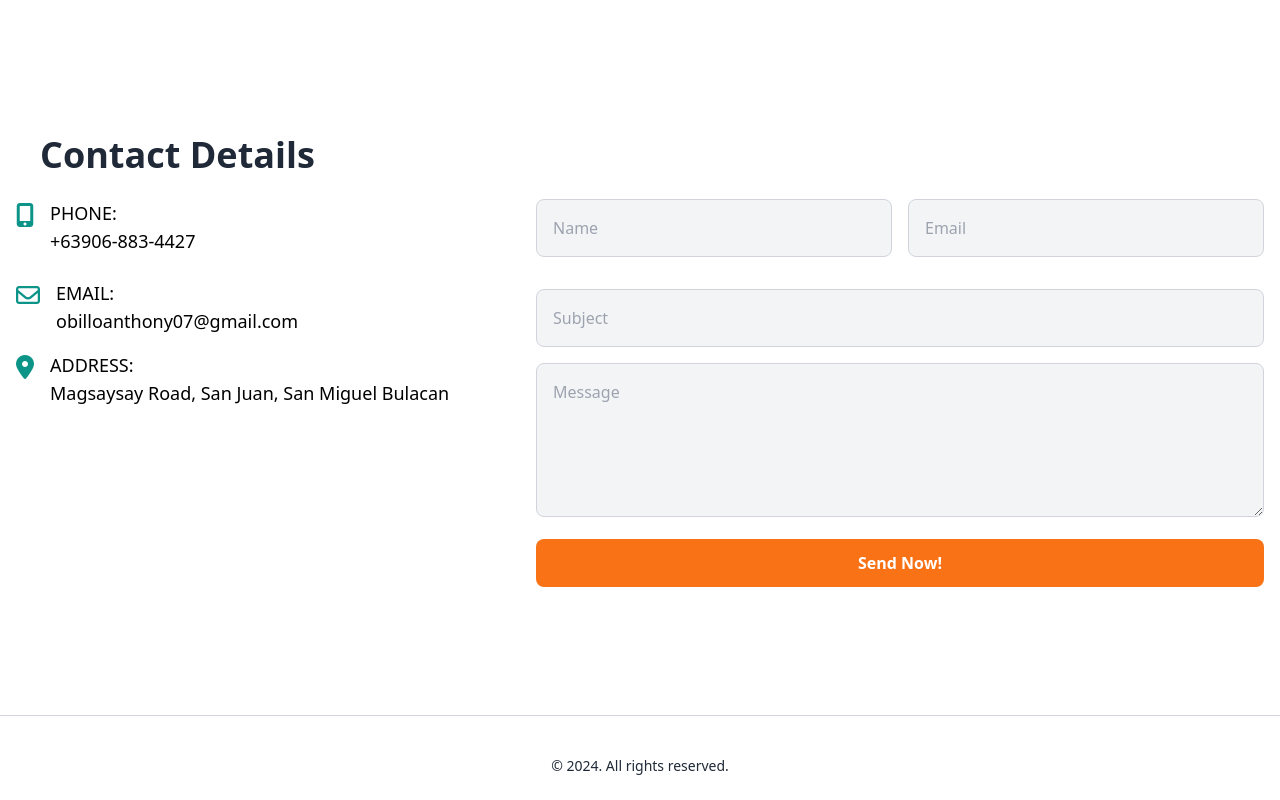
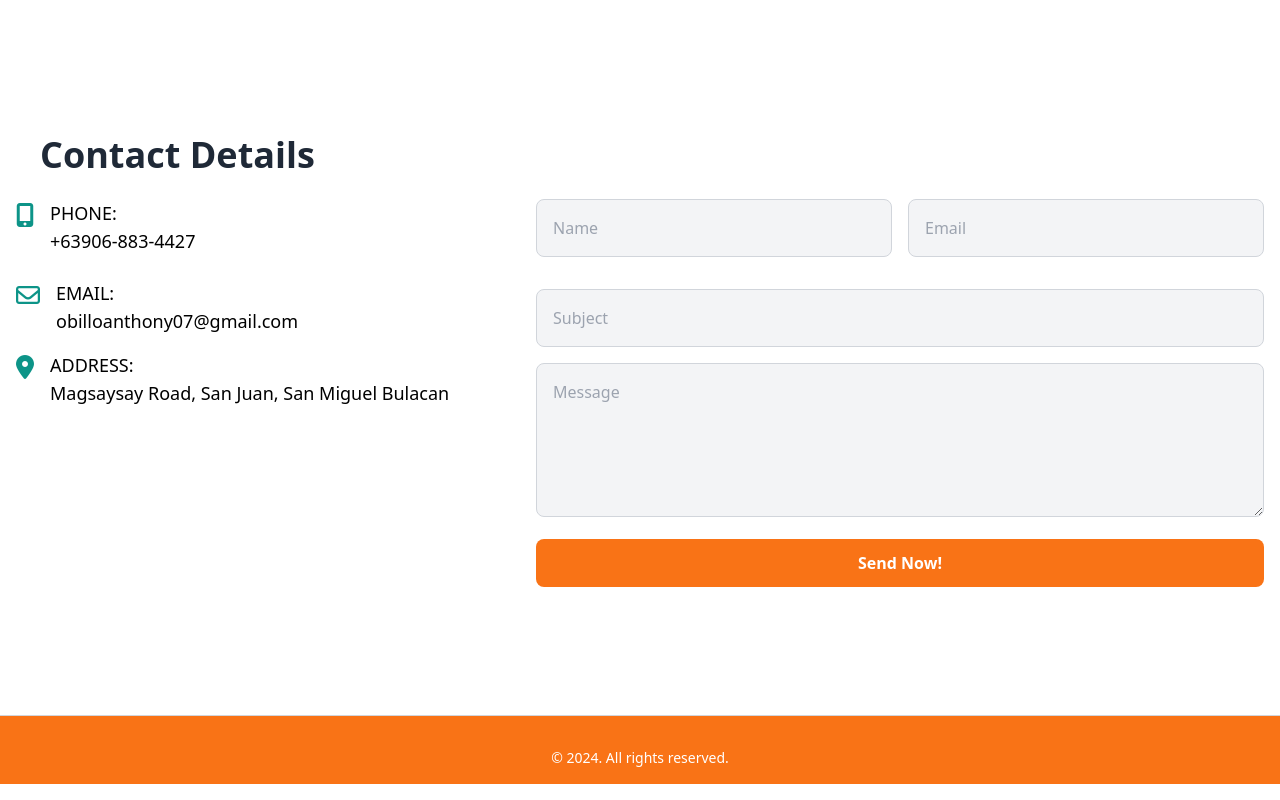
Before and after one commit to obilloa/my-portfolio, an Angular app: page / in a window 1280 px wide. Shown: the part 1682-2482 px from the top of the page. Built offline with nearby package versions, Linux system fonts and the light colour scheme.

Commit message:
28/09/2024 - updated footer.html

```diff
--- a/src/app/footer/footer.component.html
+++ b/src/app/footer/footer.component.html
@@ -1,4 +1,4 @@
-<footer class="bg-white text-gray-800 py-6 border-t border-gray-300">
+<footer class="bg-orange-500 text-white py-4 border-t border-gray-300">
     <div class="text-center mt-4">
         <p class="text-sm">© 2024. All rights reserved.</p>
     </div>
```
